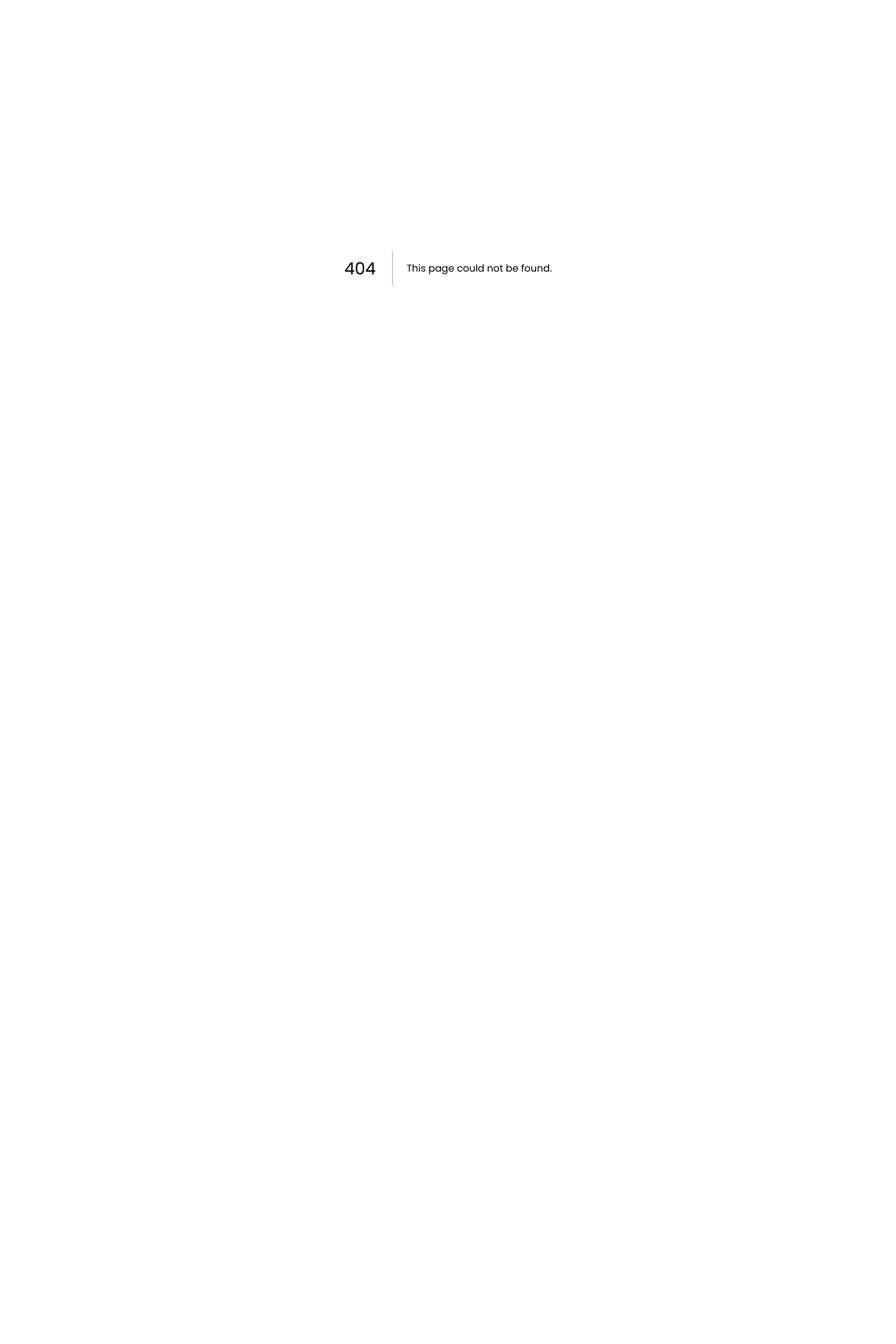
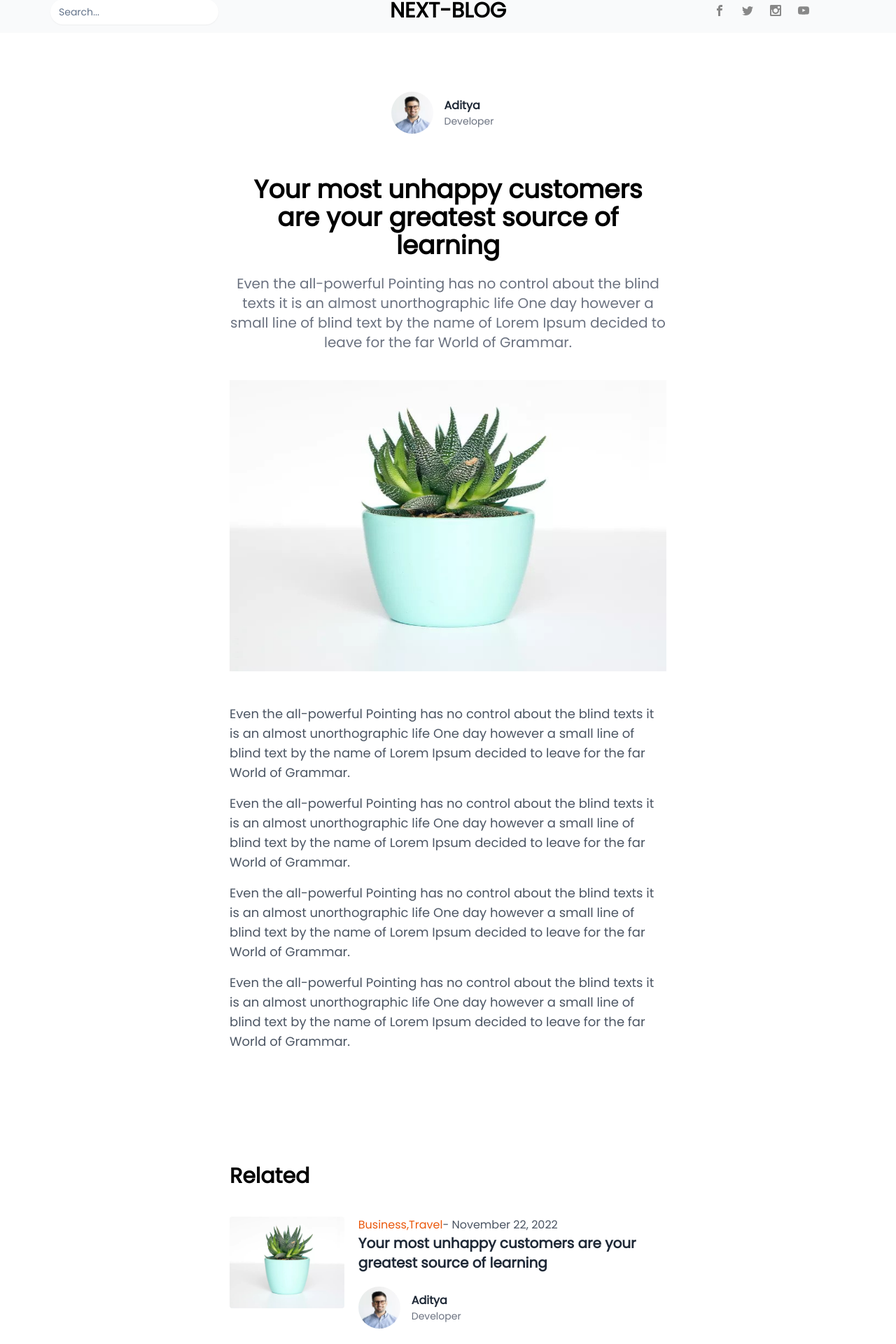
Before and after one commit to adityakumar48/nextjs-blog, a Next.js app: page /posts/page in a window 1280 px wide. Before the commit this address had no page. Shown: the part 17-1937 px from the top of the page at 70% size. Before the commit the page ends 800 px from the top, so only its background shows below. Built offline with nearby package versions, Linux system fonts and the light colour scheme.

Commit message:
completed design with dummy data

```diff
--- /dev/null
+++ b/components/_child/Related.js
@@ -0,0 +1,56 @@
+import Image from "next/image";
+import Link from "next/link";
+import Author from "./Author";
+const Related = () => {
+  return (
+    <section className="pt-20">
+      <h1 className="font-bold text-3xl py-10 ">Related</h1>
+      <div className="flex flex-col gap-10">
+        {Post()}
+        {Post()}
+        {Post()}
+        {Post()}
+      </div>
+    </section>
+  );
+};
+
+function Post(){
+    return(
+        <div className="flex gap-5">
+            <div className="image flex flex-col justify-start">
+            <Link href={"/"}>
+          <a>
+            <Image src={"/images/img1.jpg"} className="rounded" width={250} height={200} />
+          </a>
+        </Link>
+            </div>
+
+            <div className="info flex justify-center flex-col">
+            <div className="cat">
+          <Link href={"/"}>
+            <a className="text-orange-600 hover:text-orange-800">
+              Business,Travel
+            </a>
+          </Link>
+          <Link href={"/"}>
+            <a className="text-gray-600 hover:text-gray-800">
+              - November 22, 2022
+            </a>
+          </Link>
+        </div>
+        <div className="title">
+          <Link href={"/"}>
+            <a className="text-xl py-3 font-bold text-gray-800 hover:text-gray-600">
+              Your most unhappy customers are your greatest source of learning
+            </a>
+          </Link>
+        </div>
+
+        <Author></Author>
+            </div>
+        </div>
+    )
+}
+
+export default Related;
--- /dev/null
+++ b/pages/posts/page.js
@@ -0,0 +1,61 @@
+import Format from "../../layout/Format";
+import Author from "../../components/_child/Author";
+import Image from "next/image";
+import Related from "../../components/_child/Related";
+import Link from "next/link";
+
+const page = () => {
+  return (
+    <Format>
+      <section className="container mx-auto md:px-2 py-16 w-1/2">
+        <div className="flex justify-center">
+          <Author></Author>
+        </div>
+
+        <div className="post py-10 ">
+          <h1 className="font-bold text-4xl text-center pb-5">
+            Your most unhappy customers are your greatest source of learning
+          </h1>
+          <p className="text-gray-500 text-xl text-center">
+            Even the all-powerful Pointing has no control about the blind texts
+            it is an almost unorthographic life One day however a small line of
+            blind text by the name of Lorem Ipsum decided to leave for the far
+            World of Grammar.
+          </p>
+          <div className="py-10">
+            <Image src={"/images/img1.jpg"} width={900} height={600} />
+          </div>
+          <div className="content text-gray-600 text-lg flex flex-col gap-4">
+            <p>
+              Even the all-powerful Pointing has no control about the blind
+              texts it is an almost unorthographic life One day however a small
+              line of blind text by the name of Lorem Ipsum decided to leave for
+              the far World of Grammar.
+            </p>
+            <p>
+              Even the all-powerful Pointing has no control about the blind
+              texts it is an almost unorthographic life One day however a small
+              line of blind text by the name of Lorem Ipsum decided to leave for
+              the far World of Grammar.
+            </p>
+            <p>
+              Even the all-powerful Pointing has no control about the blind
+              texts it is an almost unorthographic life One day however a small
+              line of blind text by the name of Lorem Ipsum decided to leave for
+              the far World of Grammar.
+            </p>
+            <p>
+              Even the all-powerful Pointing has no control about the blind
+              texts it is an almost unorthographic life One day however a small
+              line of blind text by the name of Lorem Ipsum decided to leave for
+              the far World of Grammar.
+            </p>
+          </div>
+        </div>
+        <Related ></Related>
+      </section>
+    </Format>
+  );
+};
+
+export default page;
```
